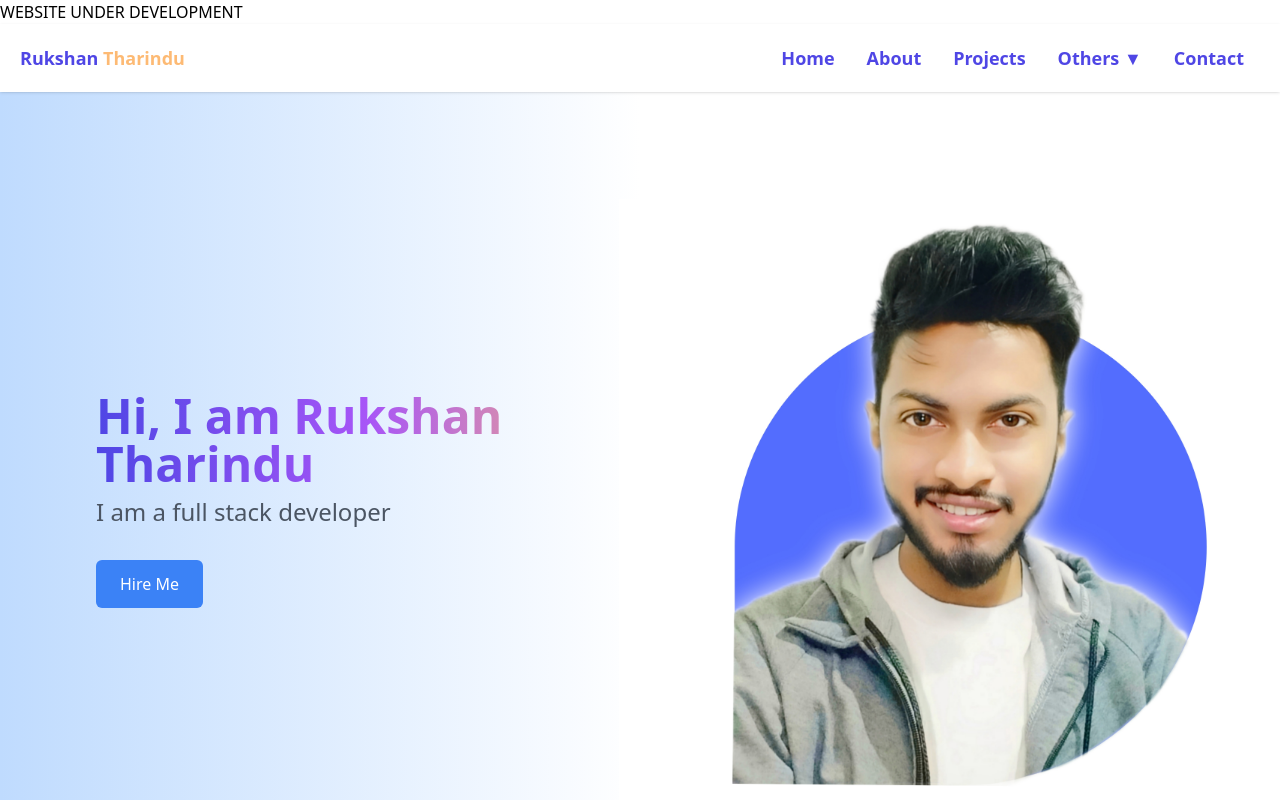
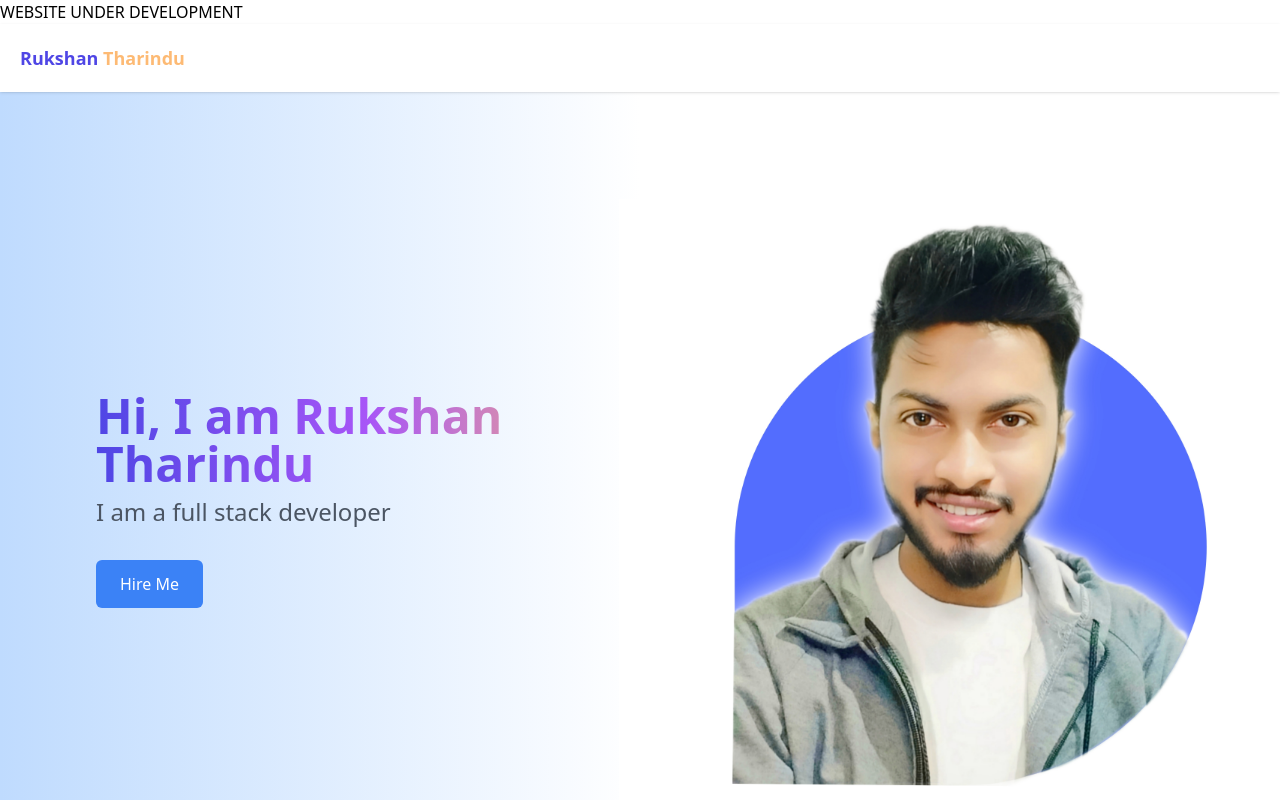
Before and after one commit to Rukshan2000/creative-portfolio, a React (Create React App) app: page /homepage in a window 1280 px wide. Shown: the top 800 px of the page. Built offline with nearby package versions, Linux system fonts and the light colour scheme.

Commit message:
topnav chnj

```diff
--- a/src/components/TopNav.jsx
+++ b/src/components/TopNav.jsx
@@ -35,7 +35,7 @@ const TopNav = () => {
         </span>
       </div>
 
-      <ul className={`md:flex md:items-center md:static absolute bg-white w-full left-0 md:w-auto md:py-0 py-4 md:pl-0 pl-10 md:opacity-100 ${isOpen ? 'top-16 opacity-100' : 'top-full opacity-0'} justify-center`}>
+      <ul className={`md:flex md:items-center md:static absolute bg-white w-full left-0 md:w-auto md:py-0 py-4 md:pl-0 pl-10 md:opacity-100 ${isOpen ? 'top-16 opacity-100 visible' : 'top-full opacity-0 invisible'} justify-center transition-all duration-500 ease-in-out`}>
         <li className="mx-4 my-6 text-lg font-bold text-indigo-600 duration-500 hover:text-orange-300 font-Poppins md:my-0 hover:underline">
           <Link to="landing" spy={true} smooth={true} duration={500} onClick={toggleMenu}>Home</Link>
         </li>
```
